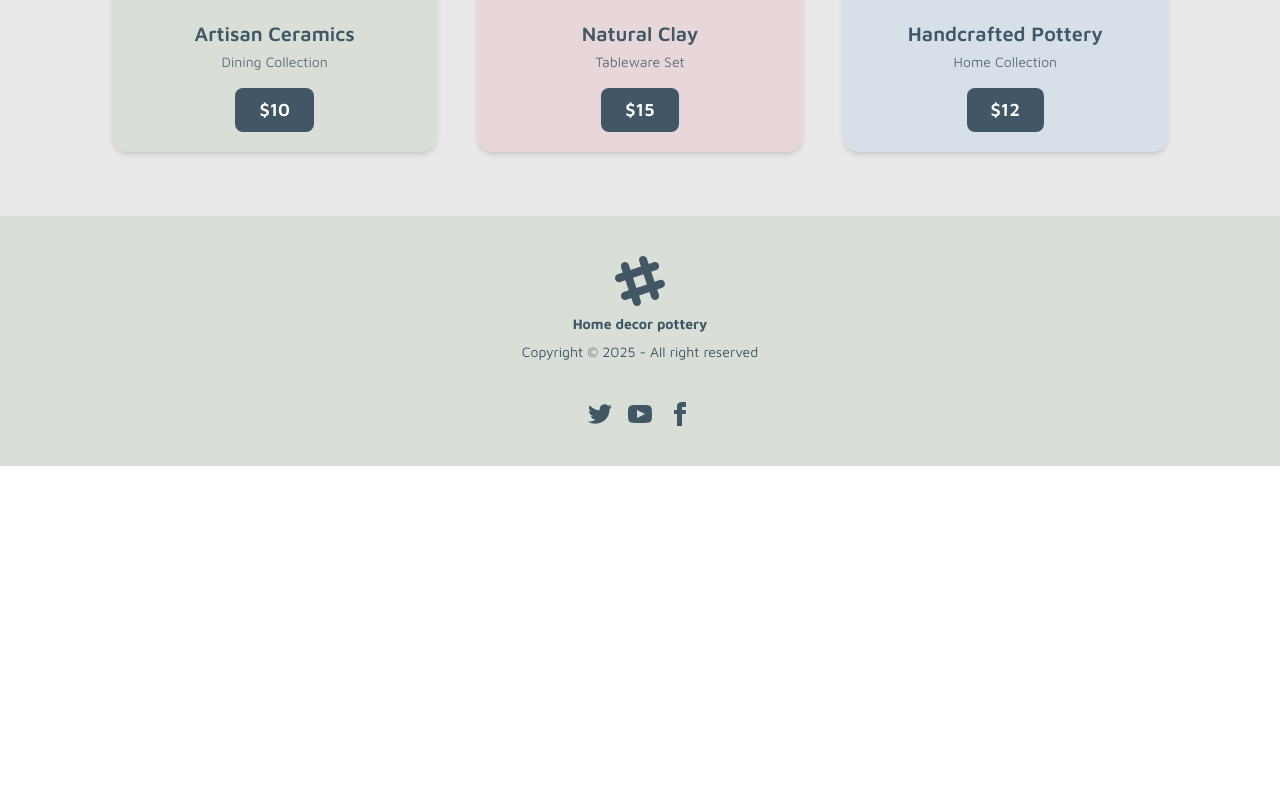
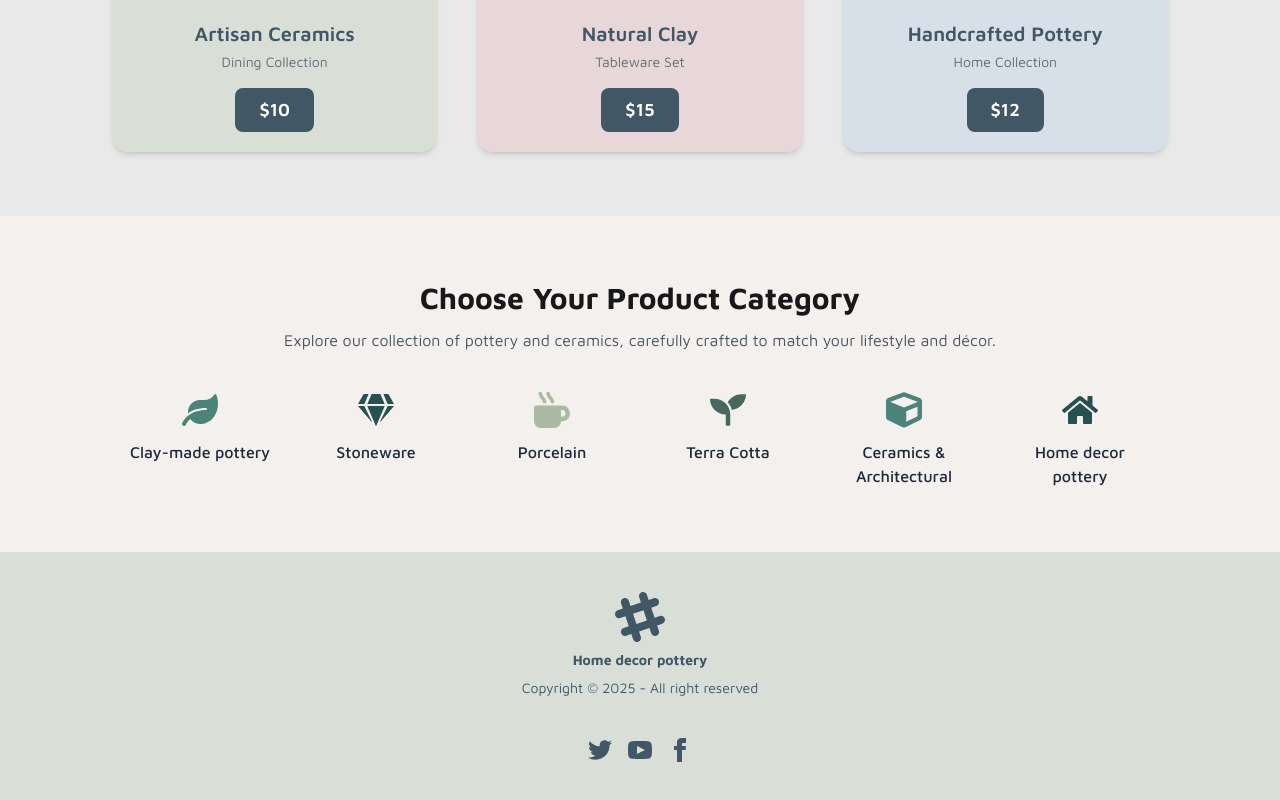
Before and after one commit to rubaiiyat/Home-Decor-and-Pottery, a React (Vite) app in the folder Client/: page / in a window 1280 px wide. Shown: the part 1268-2068 px from the top of the page. Before the commit the page ends 1734 px from the top, so only its background shows below. Built offline with nearby package versions, Linux system fonts and the light colour scheme.

Commit message:
add category section

```diff
--- /dev/null
+++ b/Client/src/Components/Pages/CategorySection.jsx
@@ -0,0 +1,56 @@
+import {
+  FaLeaf,
+  FaGem,
+  FaMugHot,
+  FaSeedling,
+  FaCube,
+  FaHome,
+} from "react-icons/fa";
+
+const categories = [
+  { name: "Clay-made pottery", icon: <FaLeaf />, color: "#4C8479" },
+  { name: "Stoneware", icon: <FaGem />, color: "#275150" },
+  { name: "Porcelain", icon: <FaMugHot />, color: "#AABAA3" },
+  { name: "Terra Cotta", icon: <FaSeedling />, color: "#46685F" },
+  { name: "Ceramics & Architectural", icon: <FaCube />, color: "#4C8479" },
+  { name: "Home decor pottery", icon: <FaHome />, color: "#275150" },
+];
+
+export default function Categories() {
+  // function to generate slug URL
+  const generateSlug = (name) =>
+    "/category/" + name.toLowerCase().replace(/&/g, "and").replace(/\s+/g, "-");
+
+  return (
+    <section className="py-16 px-6 bg-[#F4F0ED] text-center">
+      <div className="max-w-5xl mx-auto">
+        {/* Title + Description */}
+        <h2 className="text-3xl font-bold mb-3">
+          Choose Your Product Category
+        </h2>
+        <p className="text-gray-600 mb-10">
+          Explore our collection of pottery and ceramics, carefully crafted to
+          match your lifestyle and décor.
+        </p>
+
+        {/* Category Grid */}
+        <div className="grid grid-cols-2 sm:grid-cols-3 md:grid-cols-6 gap-8">
+          {categories.map((cat, index) => (
+            <a
+              key={index}
+              href={generateSlug(cat.name)}
+              className="flex flex-col items-center group transition-transform duration-300 hover:scale-105"
+            >
+              <div className="text-4xl mb-3" style={{ color: cat.color }}>
+                {cat.icon}
+              </div>
+              <span className="font-medium text-gray-800 group-hover:text-black">
+                {cat.name}
+              </span>
+            </a>
+          ))}
+        </div>
+      </div>
+    </section>
+  );
+}
--- a/Client/src/Components/Pages/Home.jsx
+++ b/Client/src/Components/Pages/Home.jsx
@@ -1,12 +1,14 @@
 import React from "react";
 import SliderComponent from "./SliderComponent";
 import Featured from "./Featured";
+import CategorySection from "./CategorySection";
 
 const Home = () => {
   return (
     <div>
       <SliderComponent></SliderComponent>
       <Featured></Featured>
+      <CategorySection></CategorySection>
     </div>
   );
 };
```
